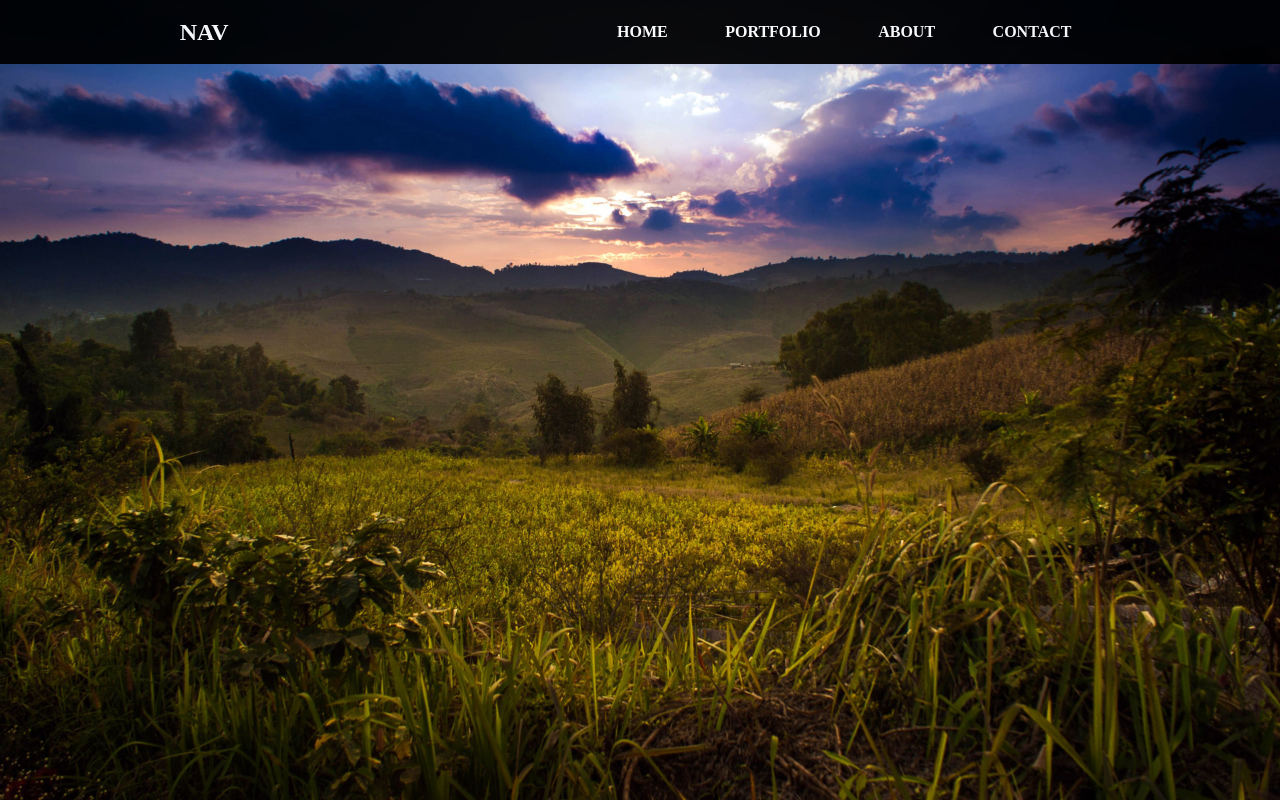
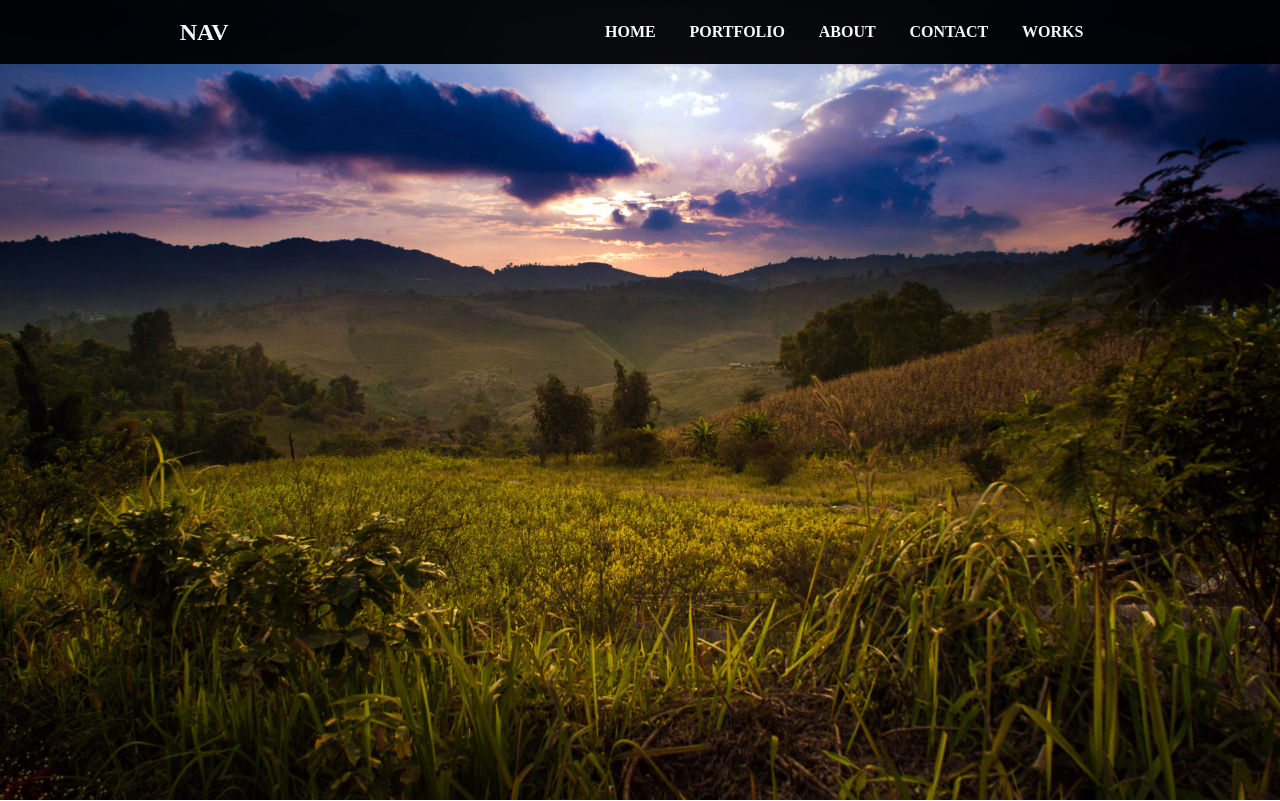
Before and after one commit to ChristosJ11/Nav-Bar, a plain HTML site: page index.html in a window 1280 px wide. Shown: the top 801 px of the page. Drawn offline with nearby package versions, Linux system fonts and the light colour scheme; a web font is replaced by a local one.

Commit message:
Update index.html

```diff
--- a/index.html
+++ b/index.html
@@ -26,6 +26,7 @@
         <li class="up2"><a href="#">PORTFOLIO</a></li>
         <li class="  up3"><a href="#">ABOUT</a></li>
         <li class=" up4"><a href="#">CONTACT</a></li>
+       <li class=" up5"><a href="#">WORKS</a></li>
 
     </ul>
 
```
